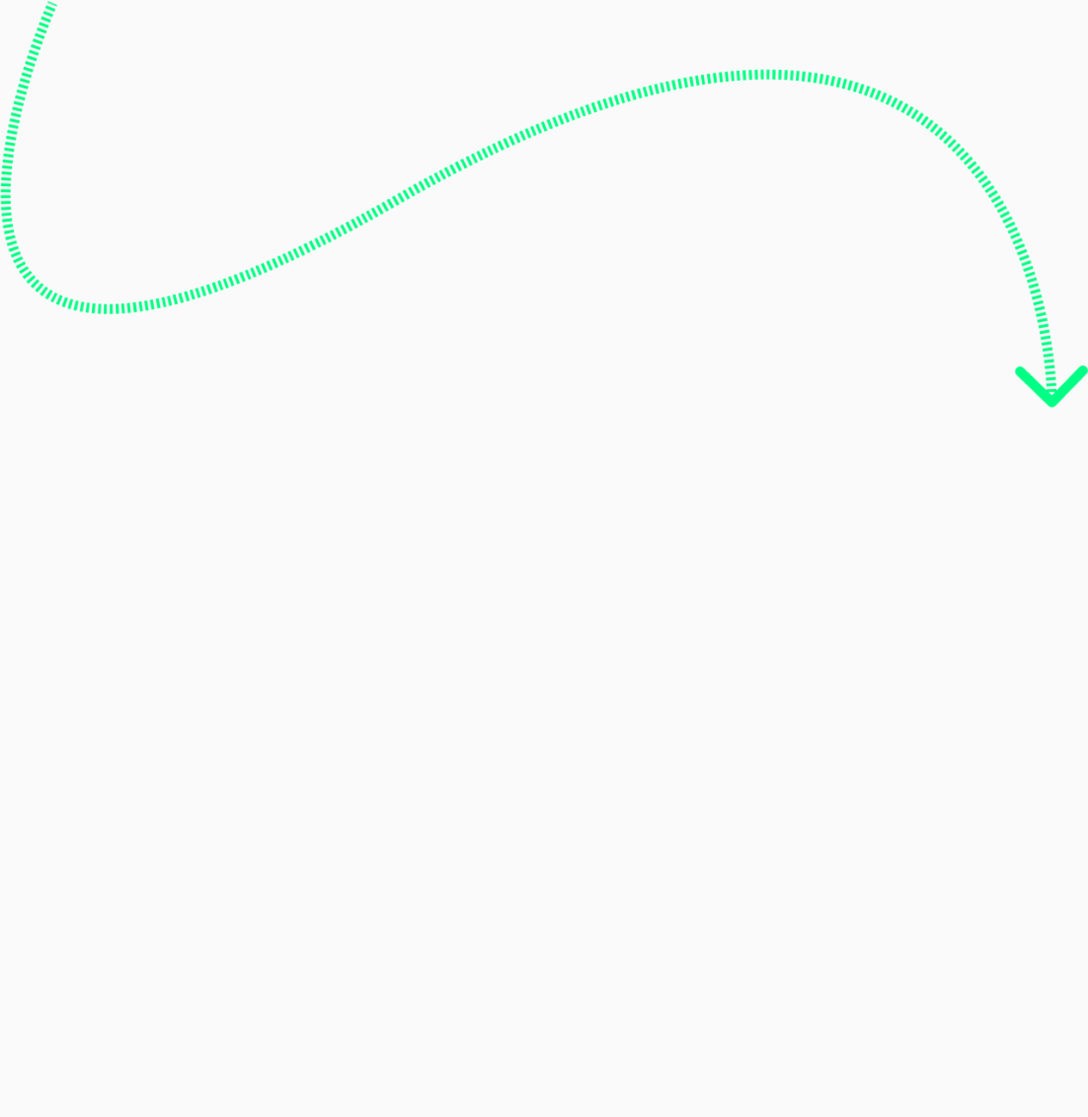
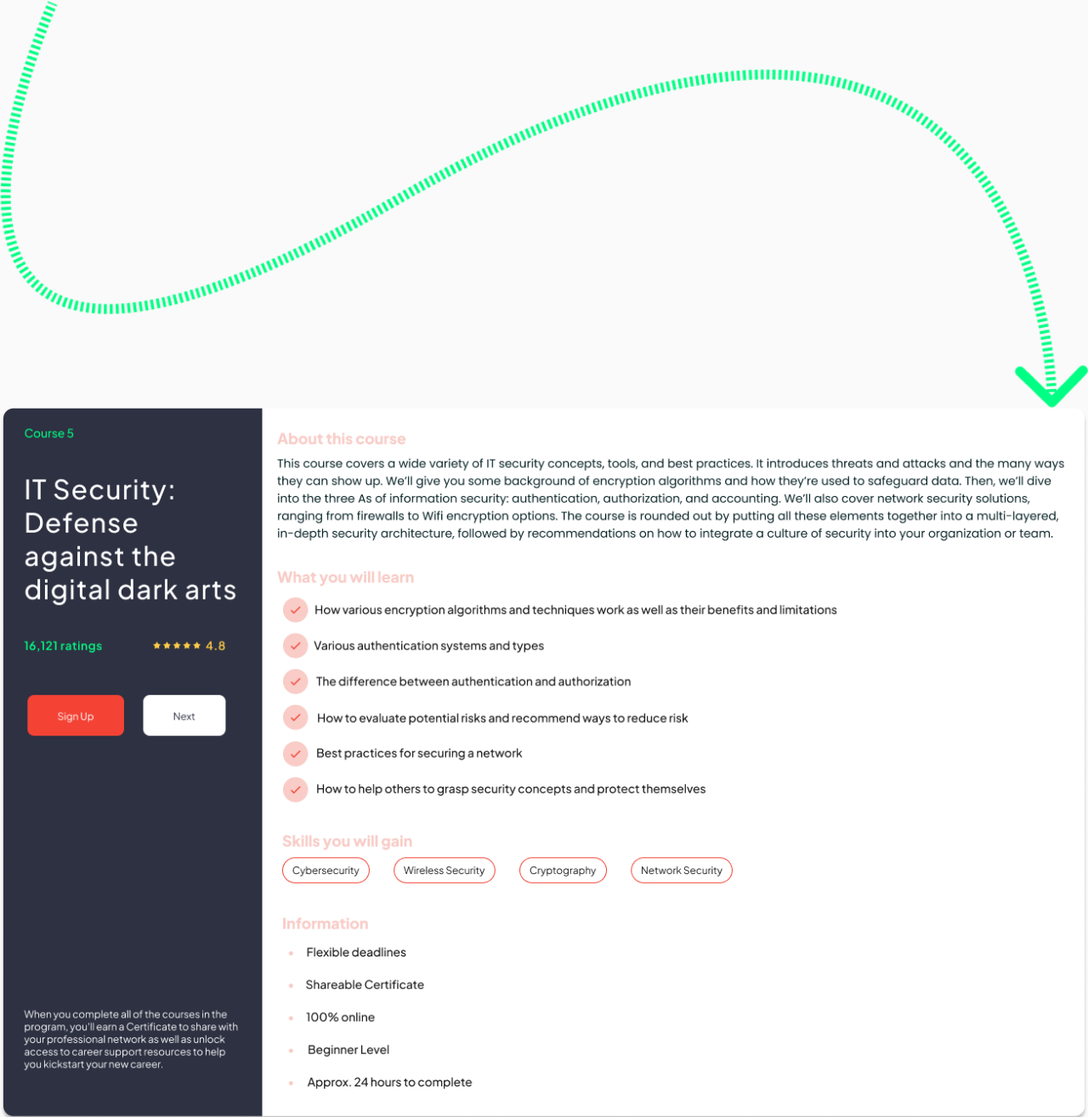
Before and after one commit to abdullah-al-junayed/tailwind-assignment-new, a website built with Vite: page index.html in a window 1280 px wide. Shown: the part 7482-8797 px from the top of the page at 85% size. Before the commit the page ends 7962 px from the top, so only its background shows below. Built offline with nearby package versions, Linux system fonts and the light colour scheme.

Commit message:
course 5 added

```diff
--- a/index.html
+++ b/index.html
@@ -209,5 +209,11 @@
   </section>
 
   <img class="container mx-auto" src="images/Connector Vector (3).png" alt="">
+
+  <!-- course5-->
+
+  <section class="container mx-auto ">
+    <img class="w-full " src="images/g5.png" alt="">
+  </section>
 </body>
 </html>
```
